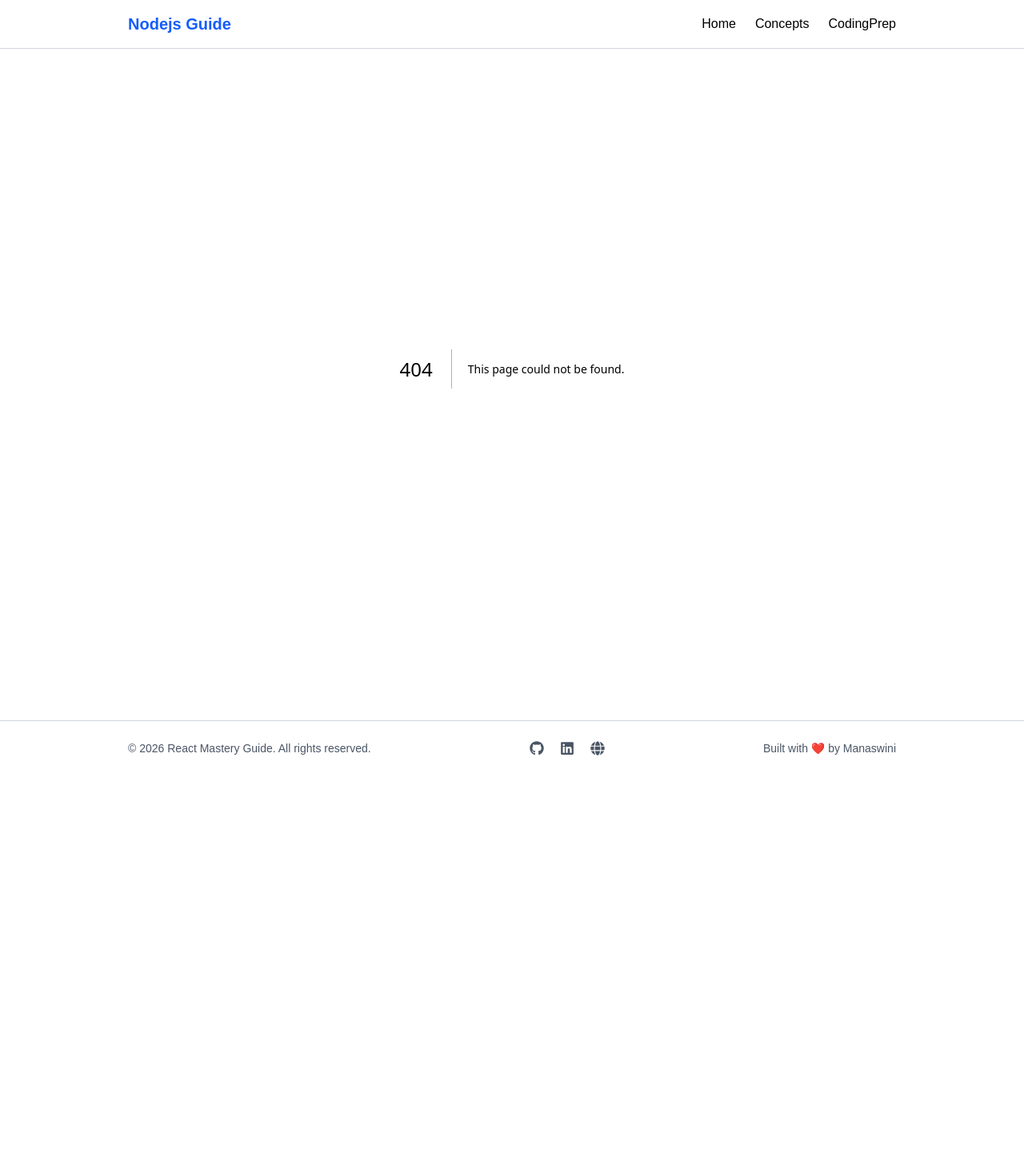
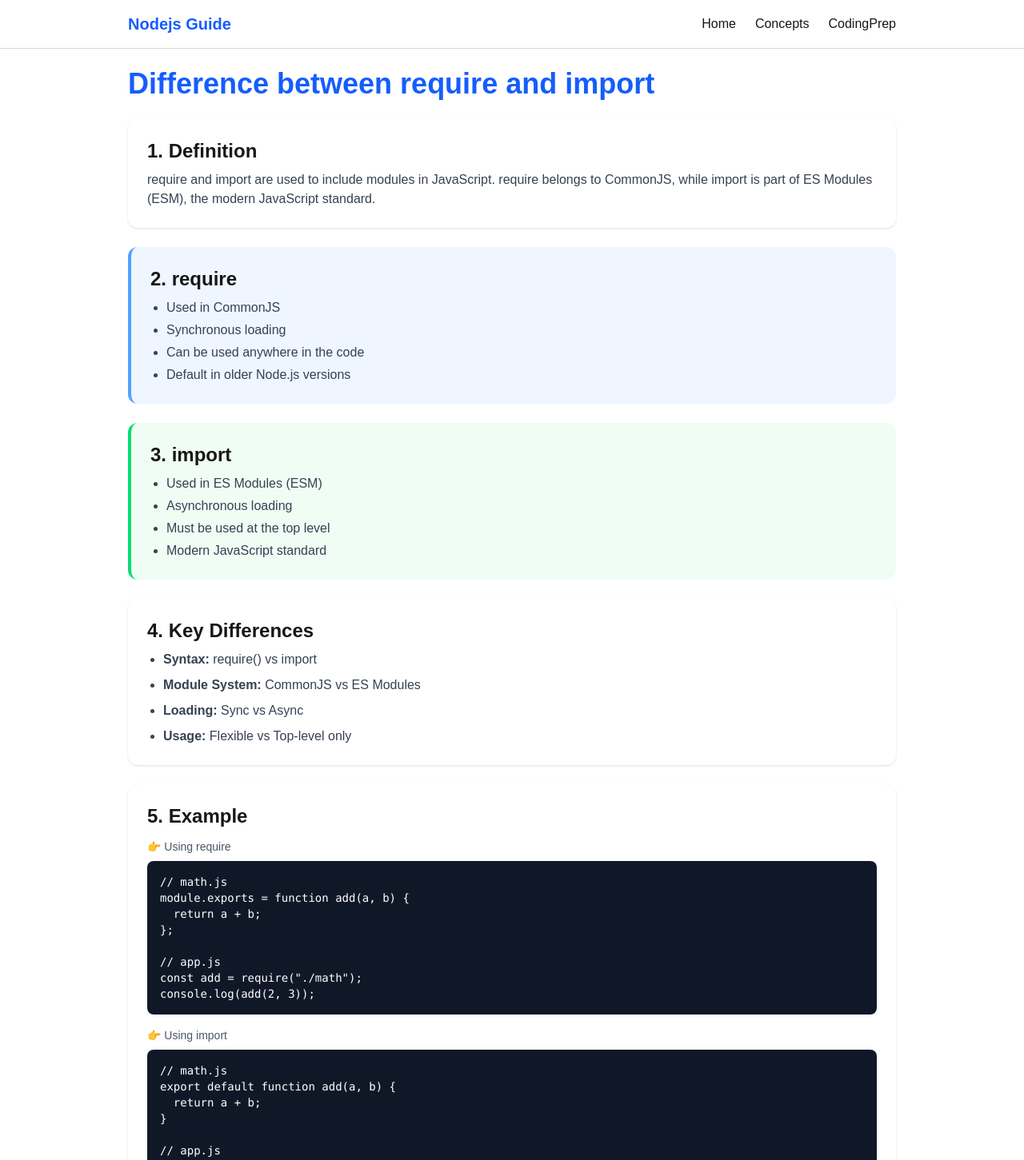
Before and after one commit to Monisasmal/NodeJS-Concepts, a Next.js app: page /concepts/RequireVsImport in a window 1280 px wide. Before the commit this address had no page. Shown: the top 1451 px of the page at 80% size. Before the commit the page ends 970 px from the top, so only its background shows below. Built offline with nearby package versions, Linux system fonts and the light colour scheme.

Commit message:
first commit

```diff
--- /dev/null
+++ b/src/app/concepts/RequireVsImport/page.tsx
@@ -0,0 +1,119 @@
+export default function RequireVsImport() {
+  return (
+    <div className="w-full max-w-5xl mx-auto px-4 sm:px-6 lg:px-8 py-6">
+
+      <h1 className="text-2xl sm:text-3xl md:text-4xl font-bold text-blue-600 mb-6">
+        Difference between require and import
+      </h1>
+
+      {/* Definition */}
+      <section className="mb-6 bg-white shadow-sm rounded-xl p-4 sm:p-6">
+        <h2 className="text-lg sm:text-xl md:text-2xl font-semibold mb-2">
+          1. Definition
+        </h2>
+        <p className="text-sm sm:text-base text-gray-700">
+          require and import are used to include modules in JavaScript.
+          require belongs to CommonJS, while import is part of ES Modules (ESM),
+          the modern JavaScript standard.
+        </p>
+      </section>
+
+      {/* require */}
+      <section className="mb-6 bg-blue-50 border-l-4 border-blue-400 rounded-xl p-4 sm:p-6">
+        <h2 className="text-lg sm:text-xl md:text-2xl font-semibold mb-2">
+          2. require
+        </h2>
+        <ul className="list-disc ml-5 text-sm sm:text-base text-gray-700 space-y-1">
+          <li>Used in CommonJS</li>
+          <li>Synchronous loading</li>
+          <li>Can be used anywhere in the code</li>
+          <li>Default in older Node.js versions</li>
+        </ul>
+      </section>
+
+      {/* import */}
+      <section className="mb-6 bg-green-50 border-l-4 border-green-400 rounded-xl p-4 sm:p-6">
+        <h2 className="text-lg sm:text-xl md:text-2xl font-semibold mb-2">
+          3. import
+        </h2>
+        <ul className="list-disc ml-5 text-sm sm:text-base text-gray-700 space-y-1">
+          <li>Used in ES Modules (ESM)</li>
+          <li>Asynchronous loading</li>
+          <li>Must be used at the top level</li>
+          <li>Modern JavaScript standard</li>
+        </ul>
+      </section>
+
+      {/* Key Differences */}
+      <section className="mb-6 bg-white shadow-sm rounded-xl p-4 sm:p-6">
+        <h2 className="text-lg sm:text-xl md:text-2xl font-semibold mb-2">
+          4. Key Differences
+        </h2>
+        <ul className="list-disc ml-5 text-sm sm:text-base text-gray-700 space-y-2">
+          <li><b>Syntax:</b> require() vs import</li>
+          <li><b>Module System:</b> CommonJS vs ES Modules</li>
+          <li><b>Loading:</b> Sync vs Async</li>
+          <li><b>Usage:</b> Flexible vs Top-level only</li>
+        </ul>
+      </section>
+
+      {/* Example */}
+      <section className="mb-6 bg-white shadow-sm rounded-xl p-4 sm:p-6">
+        <h2 className="text-lg sm:text-xl md:text-2xl font-semibold mb-3">
+          5. Example
+        </h2>
+
+        <p className="text-sm text-gray-600 mb-2">👉 Using require</p>
+
+        <pre className="bg-gray-900 text-white p-3 sm:p-4 rounded-lg overflow-x-auto text-xs sm:text-sm">
+{`// math.js
+module.exports = function add(a, b) {
+  return a + b;
+};
+
+// app.js
+const add = require("./math");
+console.log(add(2, 3));`}
+        </pre>
+
+        <p className="text-sm text-gray-600 mt-4 mb-2">👉 Using import</p>
+
+        <pre className="bg-gray-900 text-white p-3 sm:p-4 rounded-lg overflow-x-auto text-xs sm:text-sm">
+{`// math.js
+export default function add(a, b) {
+  return a + b;
+}
+
+// app.js
+import add from "./math.js";
+console.log(add(2, 3));`}
+        </pre>
+      </section>
+
+      {/* When to Use */}
+      <section className="mb-6 bg-white shadow-sm rounded-xl p-4 sm:p-6">
+        <h2 className="text-lg sm:text-xl md:text-2xl font-semibold mb-2">
+          6. When to Use
+        </h2>
+        <ul className="list-disc ml-5 text-sm sm:text-base text-gray-700 space-y-1">
+          <li>Use require in older Node.js projects</li>
+          <li>Use import in modern applications</li>
+          <li>Prefer import for frontend and full-stack apps</li>
+        </ul>
+      </section>
+
+      {/* Advantages */}
+      <section className="mb-6 bg-white shadow-sm rounded-xl p-4 sm:p-6">
+        <h2 className="text-lg sm:text-xl md:text-2xl font-semibold mb-2">
+          7. Advantages
+        </h2>
+        <ul className="list-disc ml-5 text-sm sm:text-base text-gray-700 space-y-1">
+          <li>require is simple and flexible</li>
+          <li>import provides cleaner and modern syntax</li>
+          <li>Better support with modern tools and frameworks</li>
+        </ul>
+      </section>
+
+    </div>
+  );
+}
--- a/src/app/concepts/page.tsx
+++ b/src/app/concepts/page.tsx
@@ -19,7 +19,8 @@ const concept = [
      {name: "What are MicrotaskVsMacrotask?", path:"/concepts/MicrotaskVsMacrotask"},
      {name: "What are Modules?", path:"/concepts/WhatAreModules"},
      {name: "Difference between CommonJS vs ES Modules?", path:"/concepts/CommonJSvsESModules"},
-      {name: "What are Module Export Vs Export?", path:"/concepts/ModuleExportVsExports"},
+     {name: "What are Module Export Vs Export?", path:"/concepts/ModuleExportsVsExports"},
+     {name: "Difference between require and import?", path:"/concepts/RequireVsImport"},
 ];
 
 export default function Concepts(){
```
